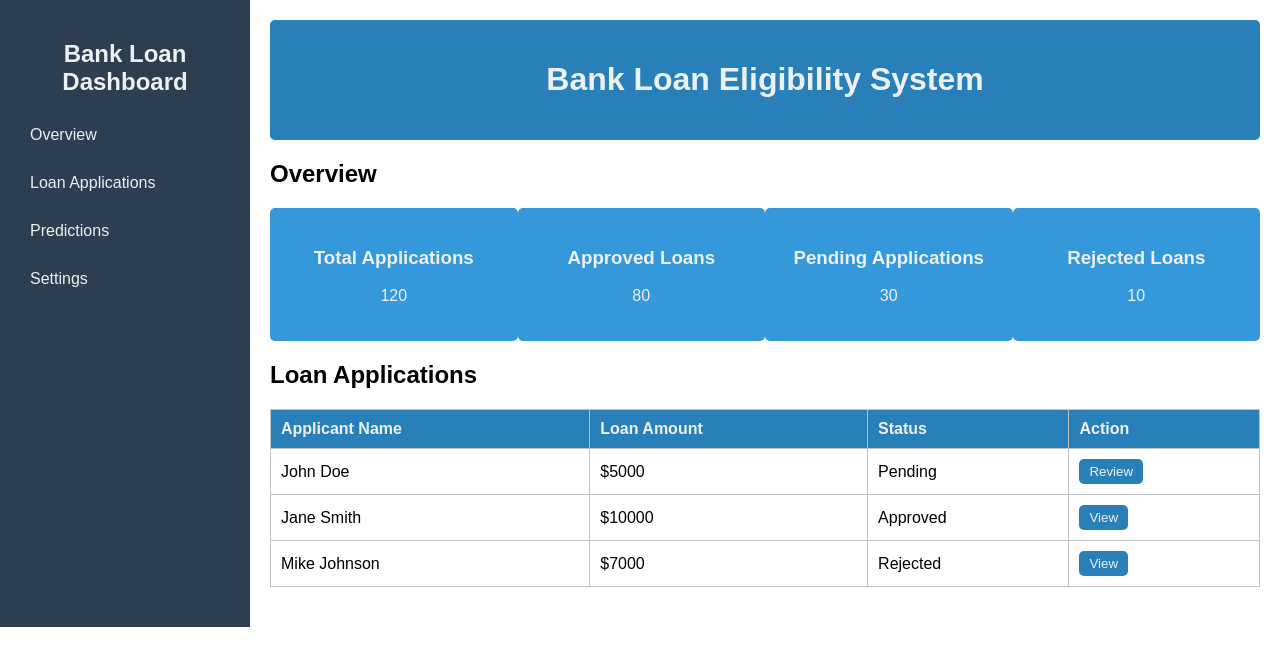
After one commit to Bin02-Dv/bankloan-system, a Django app: page /dashboard/ in a window 1280 px wide. The commit adds this page. Shown: the top 666 px of the page. Run offline with Django 5.2, Linux system fonts and the light colour scheme.

Commit message:
7/14/2024

```diff
--- a/bankloanApp/urls.py
+++ b/bankloanApp/urls.py
@@ -2,5 +2,6 @@ from django.urls import path
 from . import views
 
 urlpatterns = [
-    path('', views.get_loan, name="get-loan")
+    path('', views.get_loan, name="get-loan"),
+    path('dashboard/', views.dashboard, name="dashboard"),
 ]
--- a/bankloanApp/views.py
+++ b/bankloanApp/views.py
@@ -70,3 +70,6 @@ def get_loan(request):
             model_response = 'Sorry! Your Loan has been Rejected!!'
             return JsonResponse({'success': False, 'message': model_response})
     return render(request, 'index.html')
+
+def dashboard(request):
+    return render(request, "dashboard.html")
--- /dev/null
+++ b/static/css/styles.css
@@ -0,0 +1,132 @@
+body {
+    font-family: Arial, sans-serif;
+    margin: 0;
+    padding: 0;
+    display: flex;
+}
+
+.sidebar {
+    width: 250px;
+    background-color: #2c3e50;
+    color: #ecf0f1;
+    padding: 20px;
+    box-sizing: border-box;
+}
+
+.sidebar h2 {
+    text-align: center;
+    margin-bottom: 20px;
+}
+
+.sidebar ul {
+    list-style: none;
+    padding: 0;
+}
+
+.sidebar ul li {
+    margin: 10px 0;
+}
+
+.sidebar ul li a {
+    color: #ecf0f1;
+    text-decoration: none;
+    display: block;
+    padding: 10px;
+    border-radius: 5px;
+    transition: background-color 0.3s;
+}
+
+.sidebar ul li a:hover {
+    background-color: #34495e;
+}
+
+.main-content {
+    flex-grow: 1;
+    padding: 20px;
+    box-sizing: border-box;
+}
+
+header {
+    background-color: #2980b9;
+    color: #ecf0f1;
+    padding: 20px;
+    text-align: center;
+    border-radius: 5px;
+    margin-bottom: 20px;
+}
+
+.stats {
+    display: flex;
+    justify-content: space-between;
+    margin-bottom: 20px;
+}
+
+.stat-box {
+    background-color: #3498db;
+    color: #ecf0f1;
+    padding: 20px;
+    border-radius: 5px;
+    width: 23%;
+    text-align: center;
+}
+
+table {
+    width: 100%;
+    border-collapse: collapse;
+    margin-bottom: 20px;
+}
+
+table, th, td {
+    border: 1px solid #bdc3c7;
+}
+
+th, td {
+    padding: 10px;
+    text-align: left;
+}
+
+th {
+    background-color: #2980b9;
+    color: #ecf0f1;
+}
+
+button {
+    padding: 5px 10px;
+    background-color: #2980b9;
+    color: #ecf0f1;
+    border: none;
+    border-radius: 5px;
+    cursor: pointer;
+}
+
+button:hover {
+    background-color: #3498db;
+}
+
+.prediction-box {
+    background-color: #ecf0f1;
+    padding: 20px;
+    border-radius: 5px;
+    border: 1px solid #bdc3c7;
+}
+
+form {
+    display: flex;
+    flex-direction: column;
+}
+
+form label {
+    margin-bottom: 10px;
+}
+
+form input {
+    padding: 10px;
+    margin-bottom: 10px;
+    border-radius: 5px;
+    border: 1px solid #bdc3c7;
+}
+
+form button {
+    width: 100px;
+    align-self: flex-start;
+}
--- /dev/null
+++ b/templates/dashboard.html
@@ -0,0 +1,96 @@
+{% load static %}
+<!DOCTYPE html>
+<html lang="en">
+<head>
+    <meta charset="UTF-8">
+    <meta name="viewport" content="width=device-width, initial-scale=1.0">
+    <title>Bank Loan Eligibility Dashboard</title>
+    <link rel="stylesheet" href="{% static '/css/styles.css' %}">
+</head>
+<body>
+    <div class="sidebar">
+        <h2>Bank Loan Dashboard</h2>
+        <ul>
+            <li><a href="#overview">Overview</a></li>
+            <li><a href="/">Loan Applications</a></li>
+            <li><a href="#predictions">Predictions</a></li>
+            <li><a href="#settings">Settings</a></li>
+        </ul>
+    </div>
+    <div class="main-content">
+        <header>
+            <h1>Bank Loan Eligibility System</h1>
+        </header>
+        <section id="overview">
+            <h2>Overview</h2>
+            <div class="stats">
+                <div class="stat-box">
+                    <h3>Total Applications</h3>
+                    <p>120</p>
+                </div>
+                <div class="stat-box">
+                    <h3>Approved Loans</h3>
+                    <p>80</p>
+                </div>
+                <div class="stat-box">
+                    <h3>Pending Applications</h3>
+                    <p>30</p>
+                </div>
+                <div class="stat-box">
+                    <h3>Rejected Loans</h3>
+                    <p>10</p>
+                </div>
+            </div>
+        </section>
+        <section id="applications">
+            <h2>Loan Applications</h2>
+            <table>
+                <thead>
+                    <tr>
+                        <th>Applicant Name</th>
+                        <th>Loan Amount</th>
+                        <th>Status</th>
+                        <th>Action</th>
+                    </tr>
+                </thead>
+                <tbody>
+                    <tr>
+                        <td>John Doe</td>
+                        <td>$5000</td>
+                        <td>Pending</td>
+                        <td><button>Review</button></td>
+                    </tr>
+                    <tr>
+                        <td>Jane Smith</td>
+                        <td>$10000</td>
+                        <td>Approved</td>
+                        <td><button>View</button></td>
+                    </tr>
+                    <tr>
+                        <td>Mike Johnson</td>
+                        <td>$7000</td>
+                        <td>Rejected</td>
+                        <td><button>View</button></td>
+                    </tr>
+                </tbody>
+            </table>
+        </section>
+        {% comment %} <section id="predictions">
+            <h2>Predictions</h2>
+            <div class="prediction-box">
+                <h3>Latest Prediction</h3>
+                <p>Applicant: John Doe</p>
+                <p>Eligibility: 85%</p>
+            </div>
+        </section>
+        <section id="settings">
+            <h2>Settings</h2>
+            <form>
+                <label for="threshold">Eligibility Threshold:</label>
+                <input type="number" id="threshold" name="threshold" min="0" max="100" value="75">
+                <button type="submit">Save</button>
+            </form>
+        </section> {% endcomment %}
+    </div>
+</body>
+</html>
--- a/templates/index.html
+++ b/templates/index.html
@@ -76,6 +76,7 @@
                 </select>
             </div>
             <button id="submit-button">Predict</button>
+            <a href="/dashboard">Go to Dashboard</a>
         </form>
     </div>
 
```
